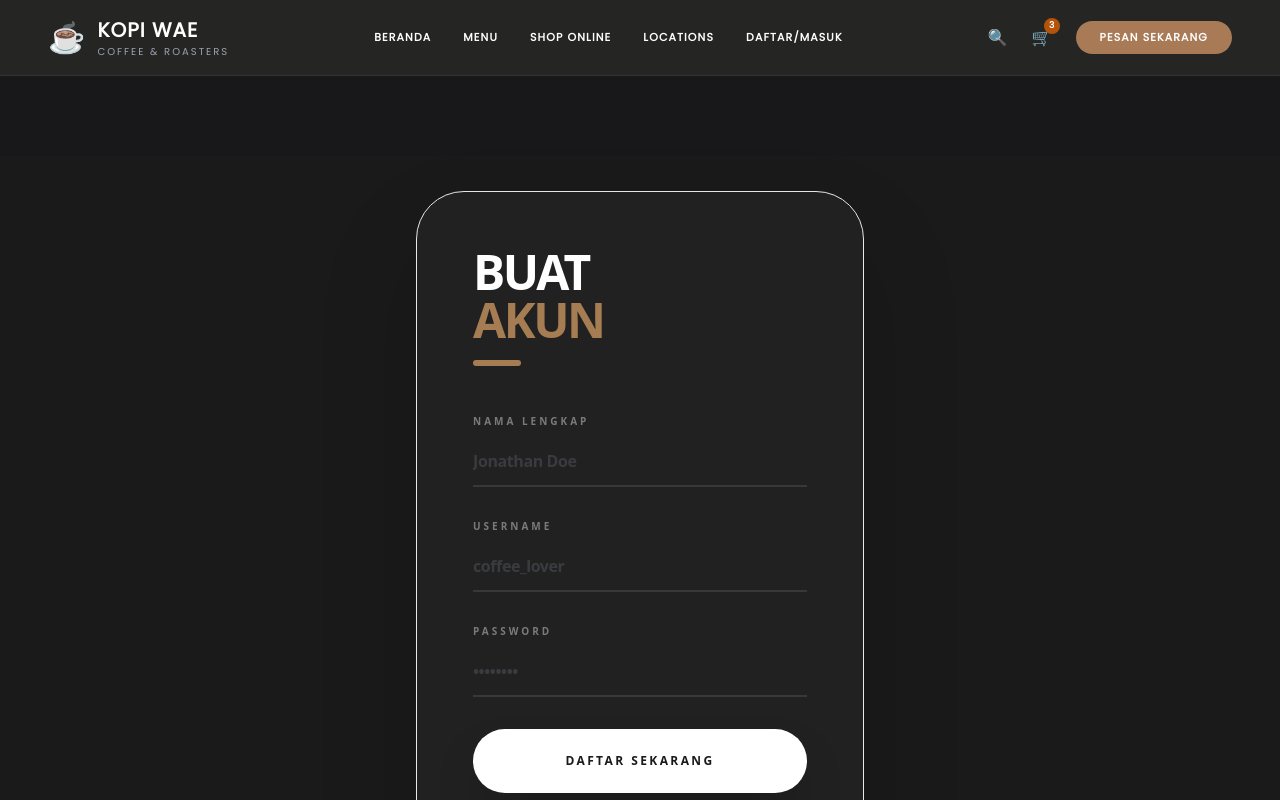
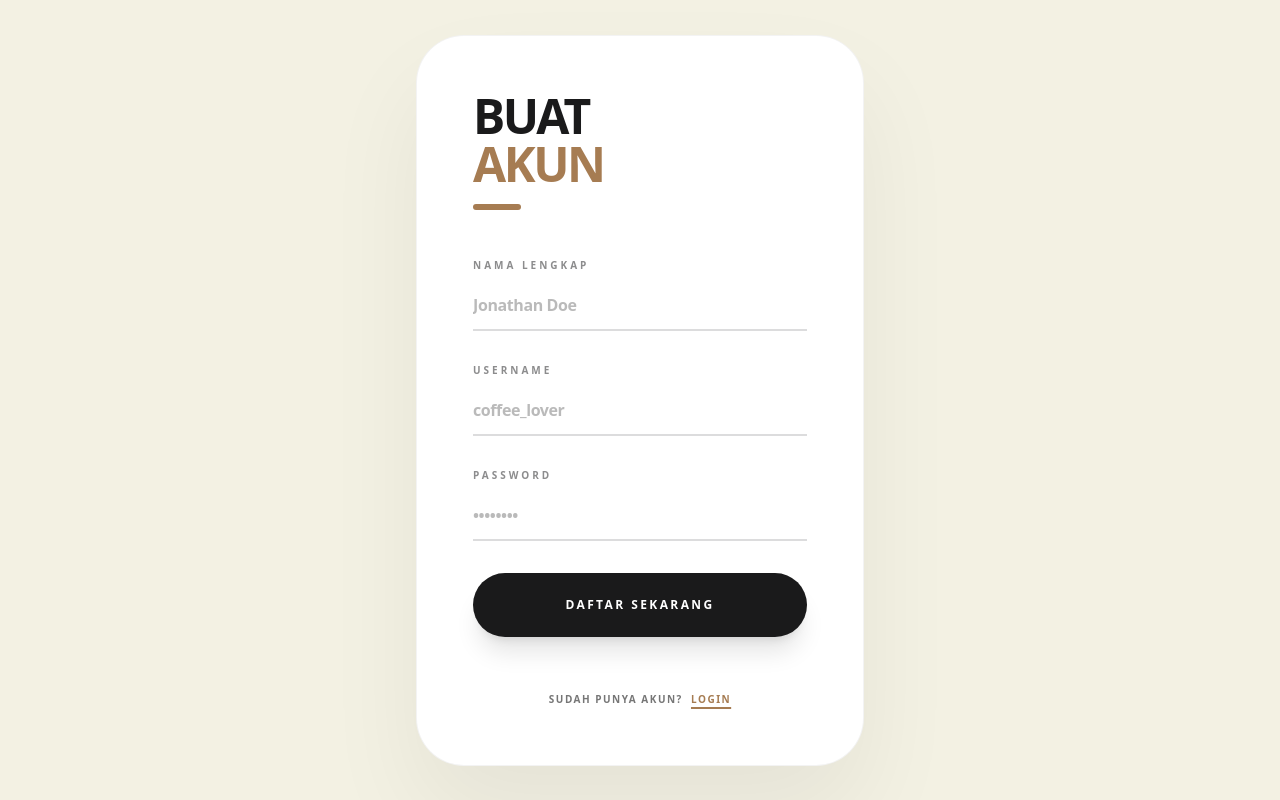
Before and after one commit to ravinradityaaa/project-web-coffee-shop, a React (Vite) app: page /register in a window 1280 px wide. Shown: the top 800 px of the page. Built offline with nearby package versions, Linux system fonts and the light colour scheme.

Commit message:
mengilangkan border pada register

```diff
--- a/src/App.jsx
+++ b/src/App.jsx
@@ -106,15 +106,11 @@ function App() {
             />
 
             {/* REGISTER (Terintegrasi di dalam UserLayout) */}
+            {/* PERBAIKAN: Pisahkan Register dari layout utama agar background hitam atas hilang */}
             <Route
               path="/register"
-              element={
-                <UserLayout onLogout={() => setRole("guest")}>
-                  <div className="py-20 bg-zinc-900 min-h-screen flex items-center justify-center">
-                    <Register isDarkMode={true} onNavigate={(page) => setRole("guest")} />
-                  </div>
-                </UserLayout>
-              }
+              element={<Register onNavigate={(page) => setRole("guest")} />
+            }
             />
 
             {/* ================================= */}
--- a/src/pages/user/Register.jsx
+++ b/src/pages/user/Register.jsx
@@ -1,6 +1,6 @@
 import { useState } from 'react';
 
-export default function Register({ isDarkMode, onNavigate }) {
+export default function Register({ onNavigate }) {
   const [formData, setFormData] = useState({
     fullName: '',
     username: '',
@@ -15,23 +15,11 @@ export default function Register({ isDarkMode, onNavigate }) {
   };
 
   return (
-    /* 1. KONTEN UTAMA: Warna background ini disamakan persis dengan logika Home.jsx
-      Menggunakan min-h-screen agar warna krem/gelapnya memenuhi seluruh layar saat diakses.
-    */
-    <div className={`w-full min-h-screen flex items-center justify-center p-6 transition-colors duration-700 font-sans tracking-tight ${
-      isDarkMode ? 'bg-[#1A1A1B] text-white' : 'bg-[#F5F5DC] text-[#1A1A1B]'
-    }`}>
+    /* Mengunci w-full min-h-screen dengan background krem penuh tanpa border hitam */
+    <div className="w-full min-h-screen flex items-center justify-center p-6 bg-[#F3F1E3] text-[#1A1A1B] font-sans tracking-tight">
 
-      {/* 2. CARD WRAPPER: Diberikan sedikit kontras/elevasi agar form terlihat estetik.
-        - Pada Mode Terang: menggunakan putih bersih agar kontras di atas bg krem.
-        - Pada Mode Gelap: menggunakan bg yang sedikit lebih terang (#212122) mirip Story Section di Home.
-      */}
-      <div className={`w-full max-w-md rounded-[3rem] p-10 md:p-14 shadow-[0_50px_100px_rgba(0,0,0,0.15)] border border-current/5 transition-all duration-700
-        ${isDarkMode
-          ? 'bg-[#212122] text-white'
-          : 'bg-white text-[#1A1A1B]'
-        }`}
-      >
+      {/* CARD FORM */}
+      <div className="w-full max-w-md rounded-[3rem] p-10 md:p-14 bg-white text-[#1A1A1B] shadow-[0_50px_100px_rgba(0,0,0,0.06)] border border-[#1A1A1B]/5">
 
         {/* Header Title */}
         <div className="mb-12">
@@ -47,66 +35,50 @@ export default function Register({ isDarkMode, onNavigate }) {
 
           {/* Input: Nama Lengkap */}
           <div className="group">
-            <label className="text-[10px] font-black uppercase tracking-[0.3em] opacity-40 mb-2 block">
+            <label className="text-[10px] font-black uppercase tracking-[0.3em] text-[#1A1A1B]/50 mb-2 block">
               Nama Lengkap
             </label>
             <input
               type="text"
               required
               placeholder="Jonathan Doe"
-              className={`w-full bg-transparent border-b-2 py-3 outline-none transition-all font-bold placeholder:opacity-20
-                ${isDarkMode
-                  ? 'border-white/10 focus:border-[#A67C52] text-white'
-                  : 'border-[#1A1A1B]/10 focus:border-[#A67C52] text-[#1A1A1B]'
-                }`}
+              className="w-full bg-transparent border-b-2 border-[#1A1A1B]/15 focus:border-[#A67C52] py-3 outline-none transition-all font-bold placeholder:text-[#1A1A1B]/30 text-[#1A1A1B]"
               onChange={(e) => setFormData({...formData, fullName: e.target.value})}
             />
           </div>
 
           {/* Input: Username */}
           <div className="group">
-            <label className="text-[10px] font-black uppercase tracking-[0.3em] opacity-40 mb-2 block">
+            <label className="text-[10px] font-black uppercase tracking-[0.3em] text-[#1A1A1B]/50 mb-2 block">
               Username
             </label>
             <input
               type="text"
               required
               placeholder="coffee_lover"
-              className={`w-full bg-transparent border-b-2 py-3 outline-none transition-all font-bold placeholder:opacity-20
-                ${isDarkMode
-                  ? 'border-white/10 focus:border-[#A67C52] text-white'
-                  : 'border-[#1A1A1B]/10 focus:border-[#A67C52] text-[#1A1A1B]'
-                }`}
+              className="w-full bg-transparent border-b-2 border-[#1A1A1B]/15 focus:border-[#A67C52] py-3 outline-none transition-all font-bold placeholder:text-[#1A1A1B]/30 text-[#1A1A1B]"
               onChange={(e) => setFormData({...formData, username: e.target.value})}
             />
           </div>
 
           {/* Input: Password */}
           <div className="group">
-            <label className="text-[10px] font-black uppercase tracking-[0.3em] opacity-40 mb-2 block">
+            <label className="text-[10px] font-black uppercase tracking-[0.3em] text-[#1A1A1B]/50 mb-2 block">
               Password
             </label>
             <input
               type="password"
               required
               placeholder="••••••••"
-              className={`w-full bg-transparent border-b-2 py-3 outline-none transition-all font-bold placeholder:opacity-20
-                ${isDarkMode
-                  ? 'border-white/10 focus:border-[#A67C52] text-white'
-                  : 'border-[#1A1A1B]/10 focus:border-[#A67C52] text-[#1A1A1B]'
-                }`}
+              className="w-full bg-transparent border-b-2 border-[#1A1A1B]/15 focus:border-[#A67C52] py-3 outline-none transition-all font-bold placeholder:text-[#1A1A1B]/30 text-[#1A1A1B]"
               onChange={(e) => setFormData({...formData, password: e.target.value})}
             />
           </div>
 
-          {/* Tombol Daftar Utama */}
+          {/* Tombol Daftar */}
           <button
             type="submit"
-            className={`w-full mt-6 py-6 rounded-full font-black text-xs uppercase tracking-[0.2em] shadow-2xl transition-all duration-500 active:scale-95
-              ${isDarkMode
-                ? 'bg-white text-[#1A1A1B] hover:bg-[#A67C52] hover:text-white'
-                : 'bg-[#1A1A1B] text-white hover:bg-[#A67C52]'
-              }`}
+            className="w-full mt-6 py-6 rounded-full font-black text-xs uppercase tracking-[0.2em] bg-[#1A1A1B] text-white hover:bg-[#A67C52] shadow-xl transition-all duration-500 active:scale-95"
           >
             Daftar Sekarang
           </button>
@@ -117,7 +89,7 @@ export default function Register({ isDarkMode, onNavigate }) {
           <button
             type="button"
             onClick={() => onNavigate('login')}
-            className="text-[10px] font-black uppercase tracking-[0.15em] opacity-50 hover:opacity-100 transition-opacity"
+            className="text-[10px] font-black uppercase tracking-[0.15em] text-[#1A1A1B]/60 hover:text-[#1A1A1B] transition-colors"
           >
             Sudah Punya Akun? <span className="text-[#A67C52] ml-1 underline decoration-2 underline-offset-4">LOGIN</span>
           </button>
```
